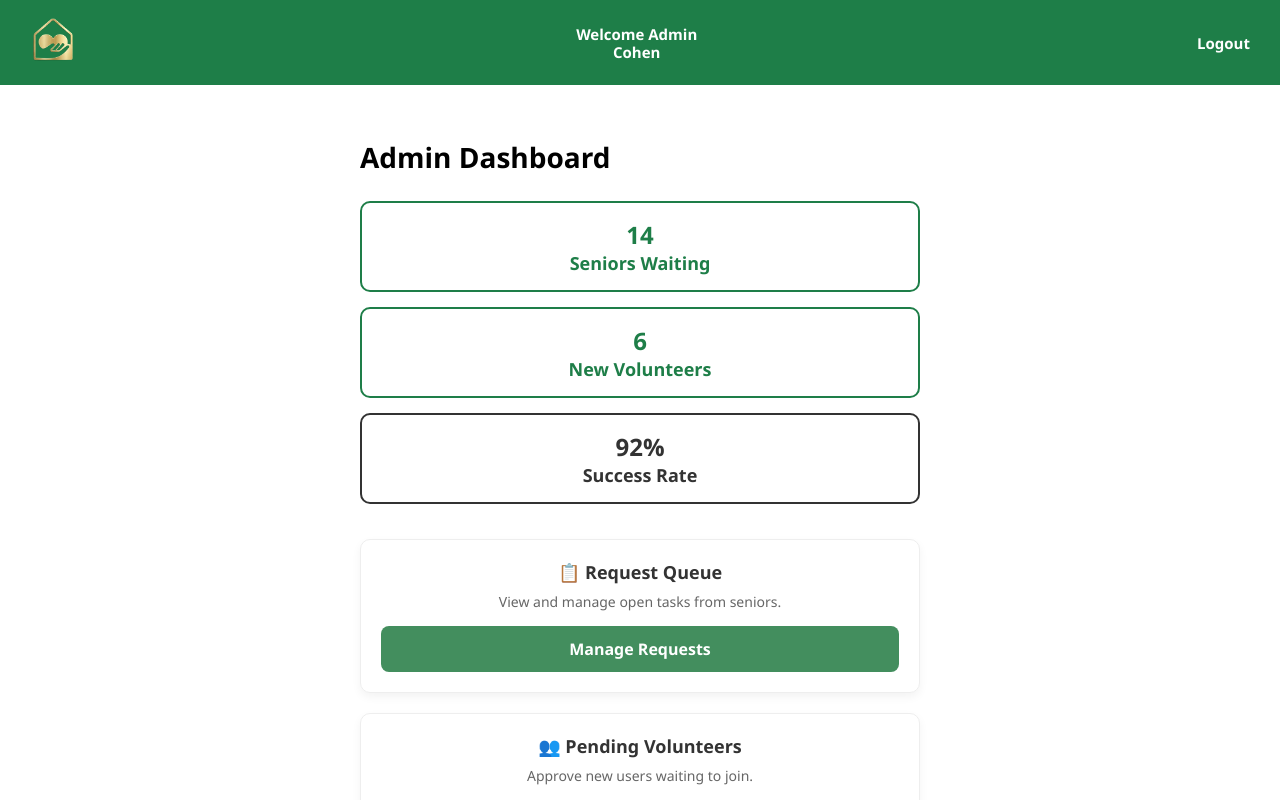
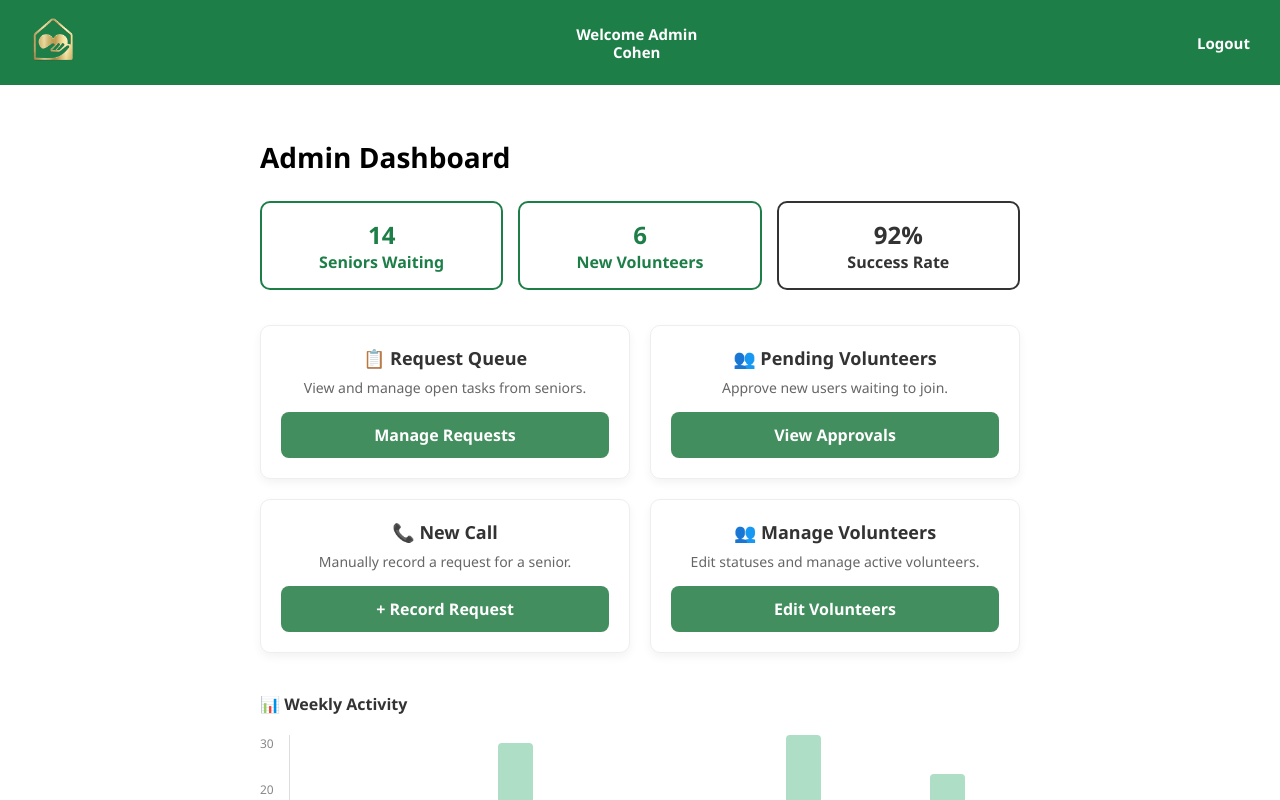
Before and after one commit to avee445/Aidly-Project, a React (Vite) app in the folder finalProject-master/: page /admin in a window 1280 px wide. Built offline with nearby package versions, Linux system fonts and the light colour scheme; the HTML template or start-up script is replaced by a standard one.

Commit message:
סידור כרטסיות במסך המנהל

```diff
--- a/finalProject-master/src/pages/AdminDashboard.jsx
+++ b/finalProject-master/src/pages/AdminDashboard.jsx
@@ -6,7 +6,7 @@ const AdminDashboard = () => {
   return (
     <div style={{ display: 'flex', flexDirection: 'column', minHeight: '100vh', backgroundColor: '#ffffff', fontFamily: 'Segoe UI, Tahoma, Geneva, Verdana, sans-serif', margin: 0 }}>
 
-      {/* --- Header (הסרגל הירוק העליון עם הברכה למנהל) --- */}
+      {/* --- Header --- */}
       <header style={{ backgroundColor: '#1e7e48', padding: '15px 30px', display: 'flex', justifyContent: 'space-between', alignItems: 'center' }}>
         <Link to="/">
           <img src={logoImg} alt="Aidly" style={{ height: '50px', cursor: 'pointer' }} />
@@ -20,64 +20,71 @@ const AdminDashboard = () => {
         </Link>
       </header>
 
-      {/* --- תוכן מרכזי --- */}
-      <div style={{ flex: 1, padding: '30px 20px', maxWidth: '600px', margin: '0 auto', width: '100%' }}>
+      {/* --- תוכן מרכזי - הורחב ל-800px כדי שיהיה מקום לרשת --- */}
+      <div style={{ flex: 1, padding: '30px 20px', maxWidth: '800px', margin: '0 auto', width: '100%' }}>
 
         <h2 style={{ fontSize: '28px', color: '#000', marginBottom: '25px', fontWeight: 'bold' }}>Admin Dashboard</h2>
 
-        {/* --- 1. קופסאות הסטטיסטיקה (נשארות למעלה) --- */}
-        <div style={{ display: 'flex', flexDirection: 'column', gap: '15px', marginBottom: '35px' }}>
+        {/* --- 1. קופסאות הסטטיסטיקה (מוצגות בשורה אחת עם Grid) --- */}
+        <div style={{ display: 'grid', gridTemplateColumns: '1fr 1fr 1fr', gap: '15px', marginBottom: '35px' }}>
           <div style={{ border: '2px solid #1e7e48', borderRadius: '10px', padding: '15px', textAlign: 'center', backgroundColor: '#ffffff' }}>
             <span style={{ display: 'block', fontSize: '24px', fontWeight: 'bold', color: '#1e7e48' }}>14</span>
-            <span style={{ fontSize: '18px', color: '#1e7e48', fontWeight: 'bold' }}>Seniors Waiting</span>
+            <span style={{ fontSize: '16px', color: '#1e7e48', fontWeight: 'bold' }}>Seniors Waiting</span>
           </div>
           <div style={{ border: '2px solid #1e7e48', borderRadius: '10px', padding: '15px', textAlign: 'center', backgroundColor: '#ffffff' }}>
             <span style={{ display: 'block', fontSize: '24px', fontWeight: 'bold', color: '#1e7e48' }}>6</span>
-            <span style={{ fontSize: '18px', color: '#1e7e48', fontWeight: 'bold' }}>New Volunteers</span>
+            <span style={{ fontSize: '16px', color: '#1e7e48', fontWeight: 'bold' }}>New Volunteers</span>
           </div>
           <div style={{ border: '2px solid #333', borderRadius: '10px', padding: '15px', textAlign: 'center', backgroundColor: '#ffffff' }}>
             <span style={{ display: 'block', fontSize: '24px', fontWeight: 'bold', color: '#333' }}>92%</span>
-            <span style={{ fontSize: '18px', color: '#333', fontWeight: 'bold' }}>Success Rate</span>
+            <span style={{ fontSize: '16px', color: '#333', fontWeight: 'bold' }}>Success Rate</span>
           </div>
         </div>
 
-        {/* --- 2. כרטיסיות הניווט / פעולות מנהל (הזזנו אותן למעלה) --- */}
-        <div style={{ display: 'flex', flexDirection: 'column', gap: '20px', marginBottom: '40px' }}>
+        {/* --- 2. כרטיסיות הניווט (מוצגות ברשת של 2 על 2 עם Grid) --- */}
+        <div style={{ display: 'grid', gridTemplateColumns: '1fr 1fr', gap: '20px', marginBottom: '40px' }}>
 
-          <div style={{ border: '1px solid #eee', borderRadius: '10px', padding: '20px', textAlign: 'center', boxShadow: '0 4px 10px rgba(0,0,0,0.05)' }}>
+          <div style={{ display: 'flex', flexDirection: 'column', justifyContent: 'space-between', border: '1px solid #eee', borderRadius: '10px', padding: '20px', textAlign: 'center', boxShadow: '0 4px 10px rgba(0,0,0,0.05)' }}>
+            <div>
               <h3 style={{ margin: '0 0 8px 0', fontSize: '18px', color: '#333' }}>📋 Request Queue</h3>
               <p style={{ margin: '0 0 15px 0', color: '#666', fontSize: '14px' }}>View and manage open tasks from seniors.</p>
+            </div>
             <Link to="/admin/requests" style={{ display: 'block', backgroundColor: '#438e5e', color: 'white', padding: '12px', borderRadius: '8px', textDecoration: 'none', fontWeight: 'bold', fontSize: '16px' }}>Manage Requests</Link>
           </div>
 
-          <div style={{ border: '1px solid #eee', borderRadius: '10px', padding: '20px', textAlign: 'center', boxShadow: '0 4px 10px rgba(0,0,0,0.05)' }}>
+          <div style={{ display: 'flex', flexDirection: 'column', justifyContent: 'space-between', border: '1px solid #eee', borderRadius: '10px', padding: '20px', textAlign: 'center', boxShadow: '0 4px 10px rgba(0,0,0,0.05)' }}>
+            <div>
               <h3 style={{ margin: '0 0 8px 0', fontSize: '18px', color: '#333' }}>👥 Pending Volunteers</h3>
               <p style={{ margin: '0 0 15px 0', color: '#666', fontSize: '14px' }}>Approve new users waiting to join.</p>
+            </div>
             <Link to="/admin/volunteers" style={{ display: 'block', backgroundColor: '#438e5e', color: 'white', padding: '12px', borderRadius: '8px', textDecoration: 'none', fontWeight: 'bold', fontSize: '16px' }}>View Approvals</Link>
           </div>
 
-          <div style={{ border: '1px solid #eee', borderRadius: '10px', padding: '20px', textAlign: 'center', boxShadow: '0 4px 10px rgba(0,0,0,0.05)' }}>
+          <div style={{ display: 'flex', flexDirection: 'column', justifyContent: 'space-between', border: '1px solid #eee', borderRadius: '10px', padding: '20px', textAlign: 'center', boxShadow: '0 4px 10px rgba(0,0,0,0.05)' }}>
+            <div>
               <h3 style={{ margin: '0 0 8px 0', fontSize: '18px', color: '#333' }}>📞 New Call</h3>
               <p style={{ margin: '0 0 15px 0', color: '#666', fontSize: '14px' }}>Manually record a request for a senior.</p>
+            </div>
             <Link to="/new-request" style={{ display: 'block', backgroundColor: '#438e5e', color: 'white', padding: '12px', borderRadius: '8px', textDecoration: 'none', fontWeight: 'bold', fontSize: '16px' }}>+ Record Request</Link>
           </div>
 
-          <div style={{ border: '1px solid #eee', borderRadius: '10px', padding: '20px', textAlign: 'center', boxShadow: '0 4px 10px rgba(0,0,0,0.05)' }}>
+          <div style={{ display: 'flex', flexDirection: 'column', justifyContent: 'space-between', border: '1px solid #eee', borderRadius: '10px', padding: '20px', textAlign: 'center', boxShadow: '0 4px 10px rgba(0,0,0,0.05)' }}>
+            <div>
               <h3 style={{ margin: '0 0 8px 0', fontSize: '18px', color: '#333' }}>👥 Manage Volunteers</h3>
               <p style={{ margin: '0 0 15px 0', color: '#666', fontSize: '14px' }}>Edit statuses and manage active volunteers.</p>
+            </div>
             <Link to="/admin/manage-volunteers" style={{ display: 'block', backgroundColor: '#438e5e', color: 'white', padding: '12px', borderRadius: '8px', textDecoration: 'none', fontWeight: 'bold', fontSize: '16px' }}>Edit Volunteers</Link>
           </div>
 
         </div>
 
-        {/* --- 3. תרשים הנתונים השבועי (עכשיו הוא בסוף!) --- */}
+        {/* --- 3. תרשים הנתונים השבועי --- */}
         <div style={{ marginBottom: '30px' }}>
           <h3 style={{ fontSize: '16px', color: '#333', marginBottom: '20px', display: 'flex', alignItems: 'center', gap: '8px' }}>
             📊 Weekly Activity
           </h3>
 
           <div style={{ display: 'flex', height: '160px', alignItems: 'flex-end', borderBottom: '1px solid #ddd', paddingBottom: '5px' }}>
-
             {/* ציר Y */}
             <div style={{ display: 'flex', flexDirection: 'column', justifyContent: 'space-between', height: '100%', color: '#888', fontSize: '12px', paddingRight: '15px', borderRight: '1px solid #ddd' }}>
               <span>30</span>
@@ -88,7 +95,6 @@ const AdminDashboard = () => {
 
             {/* העמודות */}
             <div style={{ display: 'flex', justifyContent: 'space-around', flex: 1, height: '100%', alignItems: 'flex-end', paddingLeft: '10px' }}>
-
               <div style={{ display: 'flex', flexDirection: 'column', alignItems: 'center', height: '100%', justifyContent: 'flex-end' }}>
                 <div style={{ width: '35px', height: '40%', backgroundColor: '#aedec5', borderRadius: '4px 4px 0 0' }}></div>
                 <span style={{ fontSize: '11px', color: '#666', marginTop: '8px', fontWeight: 'bold' }}>Mon</span>
@@ -113,7 +119,6 @@ const AdminDashboard = () => {
                 <div style={{ width: '35px', height: '60%', backgroundColor: '#aedec5', borderRadius: '4px 4px 0 0' }}></div>
                 <span style={{ fontSize: '11px', color: '#666', marginTop: '8px', fontWeight: 'bold' }}>Fri</span>
               </div>
-
             </div>
           </div>
         </div>
--- a/finalProject-master/src/pages/NewRequest.jsx
+++ b/finalProject-master/src/pages/NewRequest.jsx
@@ -18,7 +18,7 @@ const NewRequest = () => {
     urgency: ""
   });
 
-  const welcomeMessage = isSenior ? "Welcome Mr.\nCohen" : "Welcome Admin\nIbrahem";
+  const welcomeMessage = isSenior ? "Welcome Mr.\nCohen" : "Welcome Admin\nCohen";
   const backPath = isSenior ? "/senior" : "/admin";
 
   const handleSave = (e) => {
@@ -30,16 +30,28 @@ const NewRequest = () => {
   return (
     <div style={{ display: 'flex', flexDirection: 'column', minHeight: '100vh', backgroundColor: '#ffffff', fontFamily: 'Segoe UI, Tahoma, sans-serif', margin: 0 }}>
 
-      {/* Header */}
+      {/* Header מיושר מחדש: לוגו בשמאל, שם באמצע, כפתור בימין */}
       <header style={{ backgroundColor: '#1e7e48', padding: '10px 30px', display: 'flex', justifyContent: 'space-between', alignItems: 'center', color: 'white' }}>
-        <img src={logoImg} alt="Aidly" style={{ height: '50px' }} />
-        <Link to="/">
-       <img src={logoImg} alt="Aidly" style={{ height: '50px', cursor: 'pointer' }} />
-       </Link>
-        <Link to={backPath} style={{ color: 'white', textDecoration: 'none', textAlign: 'center' }}>
-          <div style={{ fontSize: '20px' }}>←</div>
-          <div style={{ fontSize: '12px', fontWeight: 'bold' }}>Back</div>
-        </Link>
+
+        {/* לוגו בצד שמאל (לחיץ) */}
+        <div style={{ flex: 1, display: 'flex', justifyContent: 'flex-start' }}>
+            <Link to="/" style={{ display: 'flex', alignItems: 'center' }}>
+              <img src={logoImg} alt="Aidly" style={{ height: '50px', cursor: 'pointer' }} />
+            </Link>
+        </div>
+
+        {/* טקסט באמצע */}
+        <div style={{ fontWeight: 'bold', textAlign: 'center', whiteSpace: 'pre-line', fontSize: '16px', flex: 1 }}>
+          {welcomeMessage}
+        </div>
+
+        {/* כפתור חזרה בצד ימין */}
+        <div style={{ flex: 1, display: 'flex', justifyContent: 'flex-end' }}>
+            <Link to={backPath} style={{ color: 'white', textDecoration: 'none', textAlign: 'center' }}>
+              <div style={{ fontSize: '20px', lineHeight: '1' }}>←</div>
+              <div style={{ fontSize: '12px', fontWeight: 'bold' }}>Back</div>
+            </Link>
+        </div>
       </header>
 
       <div style={{ flex: 1, padding: '40px 20px', maxWidth: '500px', margin: '0 auto', width: '100%' }}>
@@ -77,7 +89,7 @@ const NewRequest = () => {
             />
           </div>
 
-          {/* כתובת - שדה חדש שהוספנו */}
+          {/* כתובת */}
           <div>
             <label style={{ display: 'block', marginBottom: '5px', fontWeight: 'bold', color: '#333' }}>Address</label>
             <input
```
Lines whose indentation alone changed are shown as unchanged.
